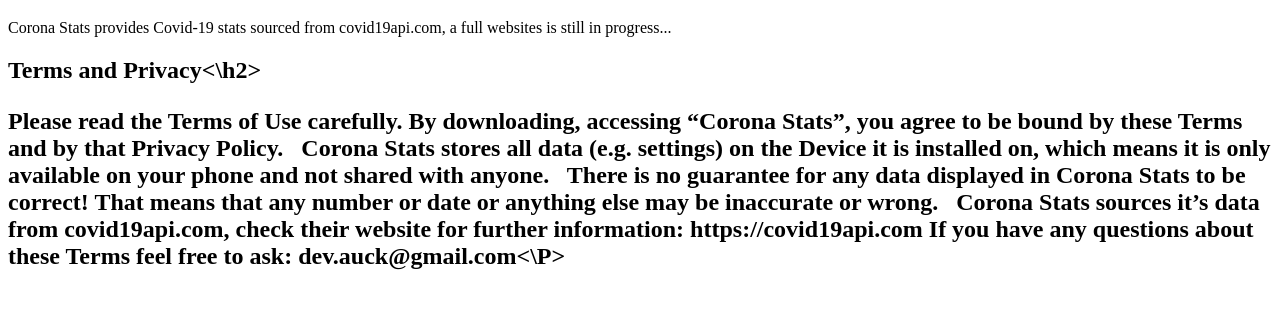
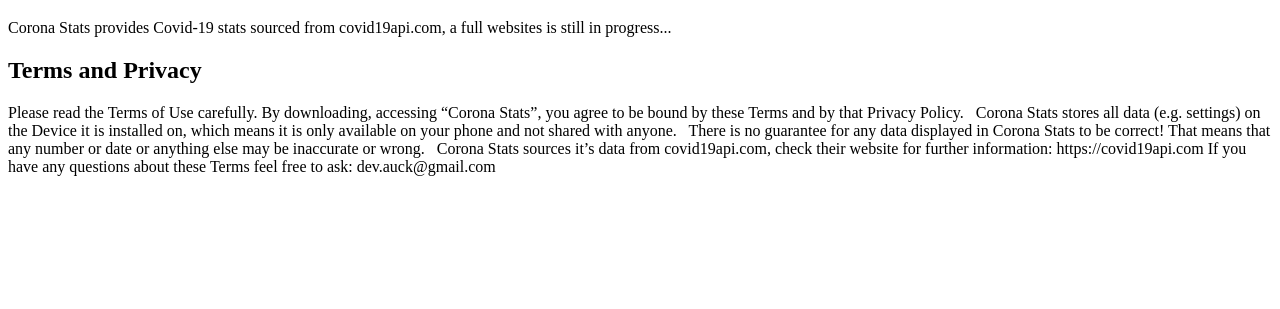
Before and after one commit to toqix/toqix.github.io, a plain HTML site: page index.html in a window 1280 px wide. Shown: the part 61-370 px from the top of the page. Drawn offline with Linux system fonts and the light colour scheme.

Commit message:
fixed backslash

```diff
--- a/index.html
+++ b/index.html
@@ -7,7 +7,7 @@
 
 		<P>Corona Stats provides Covid-19 stats sourced from covid19api.com, a full websites is still in progress...</P>
 
-    <h2>Terms and Privacy<\h2>
+    <h2>Terms and Privacy</h2>
 
     <P>Please read the Terms of Use carefully. By downloading, accessing “Corona Stats”, you agree to be bound by these Terms and by that Privacy Policy.
 
@@ -15,6 +15,6 @@ Corona Stats stores all data (e.g. settings) on the Device it is installed on, w
 
 Corona Stats sources it’s data from covid19api.com, check their website for further information: https://covid19api.com
 
-If you have any questions about these Terms feel free to ask: dev.auck@gmail.com<\P>
+If you have any questions about these Terms feel free to ask: dev.auck@gmail.com</P>
 	</body>
 </html>
```
